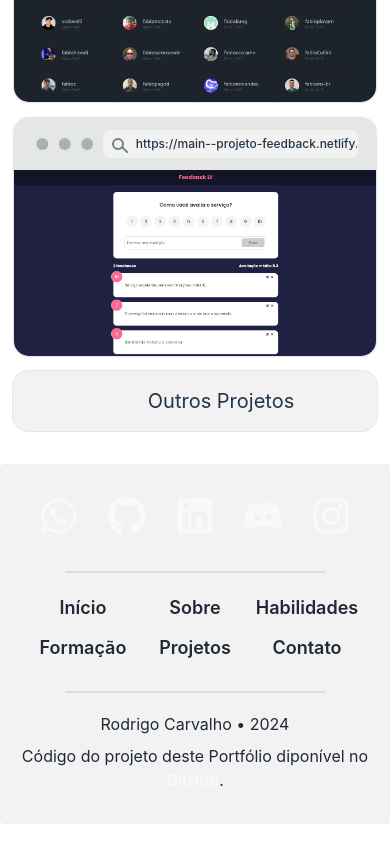
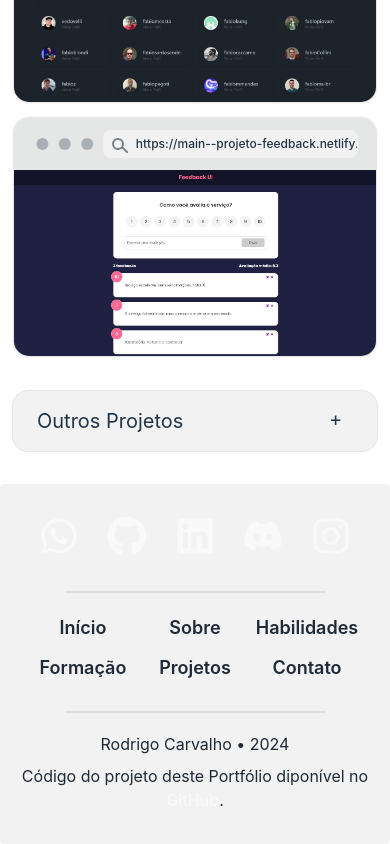
Before and after one commit to rodri-carvalho/portfolio, a React (Vite) app: page /projects in a window 390 px wide. Shown: the part 710-1554 px from the top of the page. Built offline with nearby package versions, Linux system fonts and the light colour scheme.

Commit message:
alteracoes na responsividade das secoes 'formacao' e 'projetos'

```diff
--- a/src/components/general/EducationCard.jsx
+++ b/src/components/general/EducationCard.jsx
@@ -38,15 +38,15 @@ function EducationCard({ institution, title, pic, certificate, index, content =
 						<dialog
 							id={modalId}
 							className="modal max-w-full w-full modal-bottom sm:modal-middle md:flex md:justify-center">
-							<div className="modal-box 2xl:rounded-3xl md:!max-w-full md:w-8/12 4xl:w-7/12 md:h-fit">
+							<div className="modal-box 2xl:rounded-3xl md:!max-w-full md:w-10/12 2xl:w-7/12 md:h-fit">
 								<img
 									src={certificate}
 									alt={`Diploma do curso de ${title}`}
 									className="h-full 2xl:p-6 3xl:p-8 4xl:p-10"
 								/>
-								<div className="modal-action justify-center  m-0">
+								<div className="modal-action justify-center 2xl:mt-0">
 									<form method="dialog" className=" w-full flex justify-center">
-										<button className="btn !p-0 !min-w-fit w-1/5 text-base md:text-2xl lg:text-2xl xl:text-4xl 3xl:text-5xl 4xl:text-6xl 3xl:min-h-20 4xl:min-h-24">
+										<button className="btn 2xl:rounded-xl !p-0 !min-w-fit w-1/5 text-base md:text-2xl lg:text-2xl xl:text-3xl 3xl:text-4xl 4xl:text-6xl 3xl:min-h-14 4xl:min-h-24">
 											Fechar
 										</button>
 									</form>
--- a/src/components/general/ModalCourses.jsx
+++ b/src/components/general/ModalCourses.jsx
@@ -27,14 +27,16 @@ function ModalCourses({
 			</button>
 
 			<dialog id={modalId} className="modal modal-bottom sm:modal-middle">
-				<div className="modal-box pt-4 lg:max-w-fit">
+				<div className="modal-box pt-4 !max-w-full md:w-4/5">
 					{imageSrc ? (
 						<img src={imageSrc} alt={`Certificado do curso ${title}`} />
 					) : (
-						<div>
+						<div className="xl:py-4 xl:px-2">
 							{buttonLabel === "Descrição" ? (
 								content.map((paragraph, index) => (
-									<p key={index} className="text-justify mb-4 indent-7">
+									<p
+										key={index}
+										className="text-justify mb-4 md:mb-6 4xl:mb-16 text-lg md:text-xl xl:text-2xl 2xl:text-3xl 3xl:text-4xl 4xl:text-5xl md:leading-8 xl:leading-10 2xl:leading-normal 3xl:leading-relaxed 4xl:leading-relaxed">
 										{paragraph}
 										<br />
 									</p>
@@ -50,9 +52,11 @@ function ModalCourses({
 							)}
 						</div>
 					)}
-					<div className="modal-action w-full mt-4">
+					<div className="modal-action w-full mt-0">
 						<form method="dialog" className="w-full flex justify-center">
-							<button className="btn p-1 w-2/6 text-base">Fechar</button>
+							<button className="btn p-1 w-1/6 text-base md:text-lg xl:text-xl 2xl:text-2xl 25xl:text-3xl 3xl:text-4xl 4xl:text-5xl 3xl:min-h-24">
+								Fechar
+							</button>
 						</form>
 					</div>
 				</div>
--- a/src/pages/Projects.jsx
+++ b/src/pages/Projects.jsx
@@ -64,14 +64,15 @@ function Projects() {
 
 			<div
 				ref={moreProjectsRef}
-				className={`collapse collapse-plus border-base-300 bg-base-200 border xl:pr-4  2xl:w-11/12 3xl:pr-8 ${
+				className={`collapse collapse-plus border-base-300 bg-base-200 border mt-5 ${
 					isMoreProjects ? "collapse-open" : ""
 				}`}>
+				{/* TODO: ajustar padding do collapse: */}
 				<div
 					className={` ${
 						isMoreProjects
-							? "collapse-title flex justify-center text-xl sm:text-2xl md:text-3xl lg:text-4xl 2xl:text-4xl 3xl:text-6xl pl-12 3xl:pt-10"
-							: "collapse-title flex justify-center text-xl sm:text-2xl md:text-3xl lg:text-4xl 2xl:text-4xl 3xl:text-6xl pl-12"
+							? "collapse-title flex justify-start text-xl sm:text-2xl md:text-3xl lg:text-4xl 2xl:text-4xl 3xl:text-6xl 3xl:pt-10 max-w-fit pl-6 pr-44"
+							: "collapse-title flex justify-start text-xl sm:text-2xl md:text-3xl lg:text-4xl 2xl:text-4xl 3xl:text-6xl max-w-fit pl-6 pr-44"
 					}`}
 					onClick={() => setIsMoreProjects(!isMoreProjects)}>
 					Outros Projetos
```
